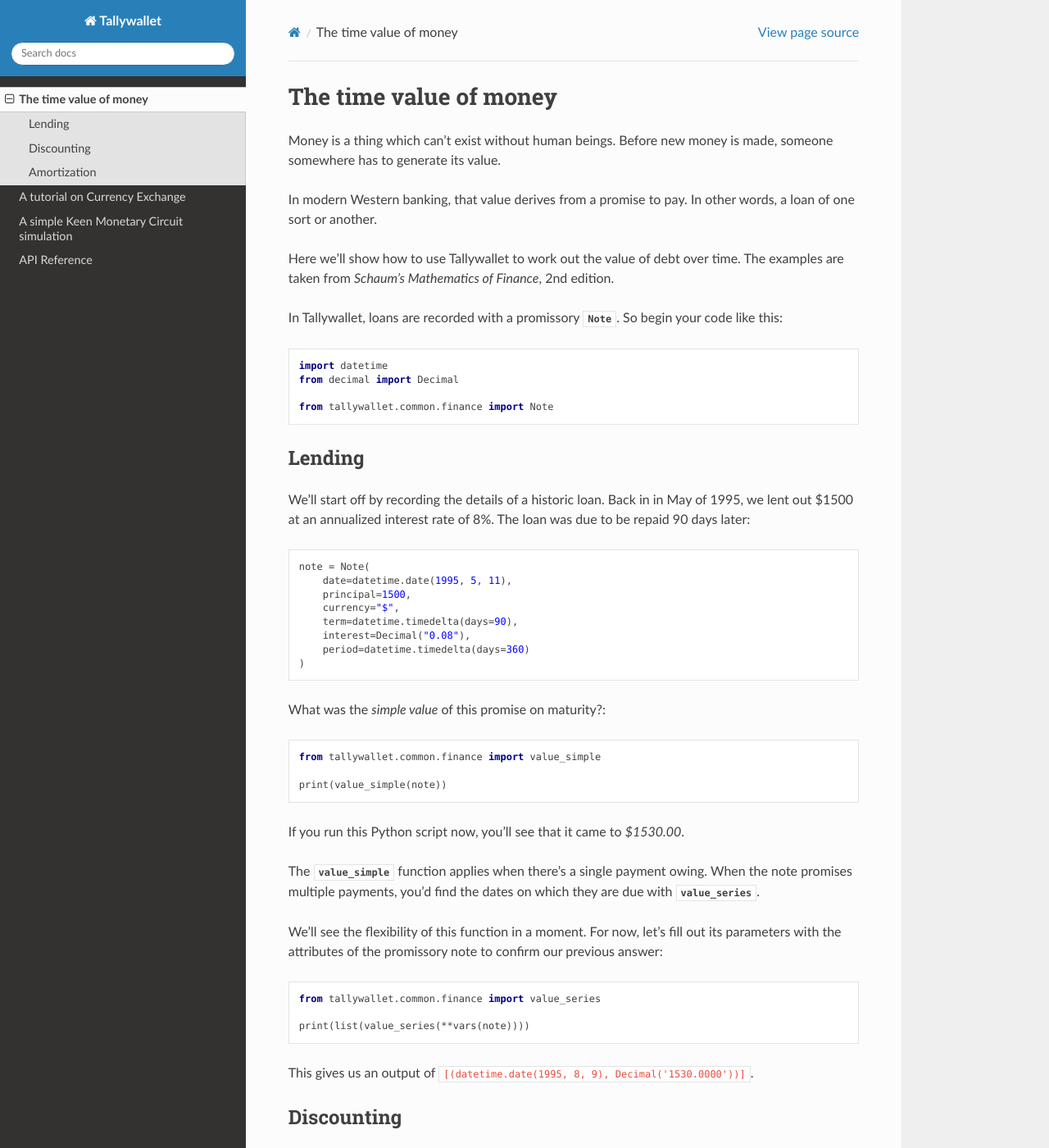
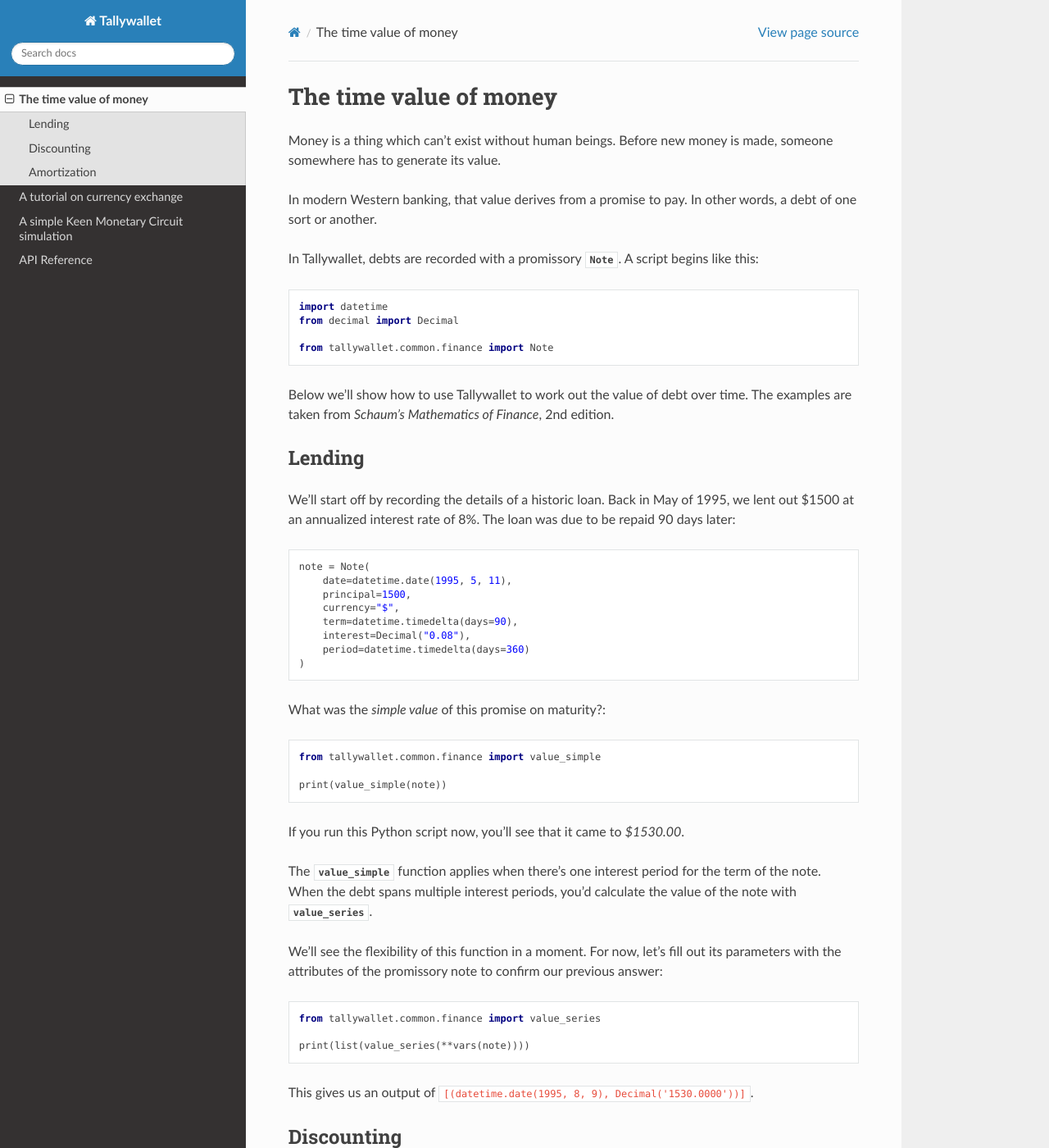
Before and after one commit to tundish/tallywallet-common, a Sphinx documentation site: the page built from tallywallet/common/doc/finance.rst, in a window 1280 px wide and 1400 px high. Shown: the whole window at 82% size. Built offline with Sphinx 7.4.7 and the Read the Docs theme 2.0.0, drawn with Linux system fonts in a browser that asks for light colours; some of the changed text lies outside the part shown.

Commit message:
Finance tutorial complete.

```diff
--- a/tallywallet/common/doc/finance.rst
+++ b/tallywallet/common/doc/finance.rst
@@ -8,27 +8,26 @@
 new money is made, someone somewhere has to generate its value.
 
 In modern Western banking, that value derives from a promise to
-pay. In other words, a loan of one sort or another.
+pay. In other words, a debt of one sort or another.
 
-Here we'll show how to use Tallywallet to work out the value of
-debt over time. The examples are taken from
-`Schaum's Mathematics of Finance`, 2nd edition.
-
-In Tallywallet, loans are recorded with a promissory :py:func:`Note
-<tallywallet.common.finance.Note>`. So begin your code like this::
+In Tallywallet, debts are recorded with a promissory :py:func:`Note
+<tallywallet.common.finance.Note>`. A script begins like this::
 
     import datetime
     from decimal import Decimal
 
     from tallywallet.common.finance import Note
 
+Below we'll show how to use Tallywallet to work out the value of
+debt over time. The examples are taken from
+`Schaum's Mathematics of Finance`, 2nd edition.
 
 
 Lending
 =======
 
 We'll start off by recording the details of a historic loan. Back in
-in May of 1995, we lent out $1500 at an annualized interest rate of 8%.
+May of 1995, we lent out $1500 at an annualized interest rate of 8%.
 The loan was due to be repaid 90 days later::
 
     note = Note(
@@ -49,9 +48,10 @@
 If you run this Python script now, you'll see that it came to `$1530.00`.
 
 The :py:func:`value_simple <tallywallet.common.finance.value_simple>`
-function applies when there's a single payment owing. When the note
-promises multiple payments, you'd find the dates on which they are due
-with :py:func:`value_series <tallywallet.common.finance.value_series>`.
+function applies when there's one interest period for the term of the note.
+When the debt spans multiple interest periods, you'd calculate the value
+of the note with
+:py:func:`value_series <tallywallet.common.finance.value_series>`.
 
 We'll see the flexibility of this function in a moment. For now, let's fill
 out its parameters with the attributes of the promissory note to confirm
@@ -98,15 +98,23 @@
 Amortization
 ============
 
-Let's try something a little closer to home. A Mortgage is what happens when
-interest is allowed to compound against a loan. The creditor demands regular
-payments which, to begin with, hardly pay off the principal at all.
+Now let's try something a little closer to home.
+
+A mortgage is what happens when interest is allowed to compound against
+a loan. The creditor demands regular payments, but to begin with they
+mostly go to supply interest on the debt; they hardly pay off the principal
+at all. Slowly, according to a process of `amortization`, the surplus
+to interest reduces what's owing.
+
+Tallywallet can construct a complete amortization schedule for this kind
+of debt.
 
 Here's an example. A debt of $6000 with interest at 16% compounded twice
 every year is to be amortized by equal semiannual payments over the next 3
 years, the first payment due in 6 months.
 
-Construct a complete amortization schedule for the debt::
+
+::
 
     from tallywallet.common.finance import schedule
 
@@ -120,9 +128,11 @@
         period=datetime.timedelta(days=180)
     )
 
-    record = list(schedule(loan, places=0))
+    plan = list(schedule(loan, places=0))
 
-::
+You'll find `plan` to be a sequence of objects, each specifying the
+amount and date of payment, along with how that's to be shared between
+interest and debt. The remaining balance is also calculated::
 
     [
         Amortization(
--- a/tallywallet/common/doc/selinger.rst
+++ b/tallywallet/common/doc/selinger.rst
@@ -1,7 +1,7 @@
 ..  Titling
     ##++::==~~--''``
 
-A tutorial on Currency Exchange
+A tutorial on currency exchange
 :::::::::::::::::::::::::::::::
 
 This example is taken from `Peter Selinger's tutorial`_ on multiple currency
```
Also changed, not shown: other parts of tallywallet/common/doc/finance.rst (+1 -1 lines).
